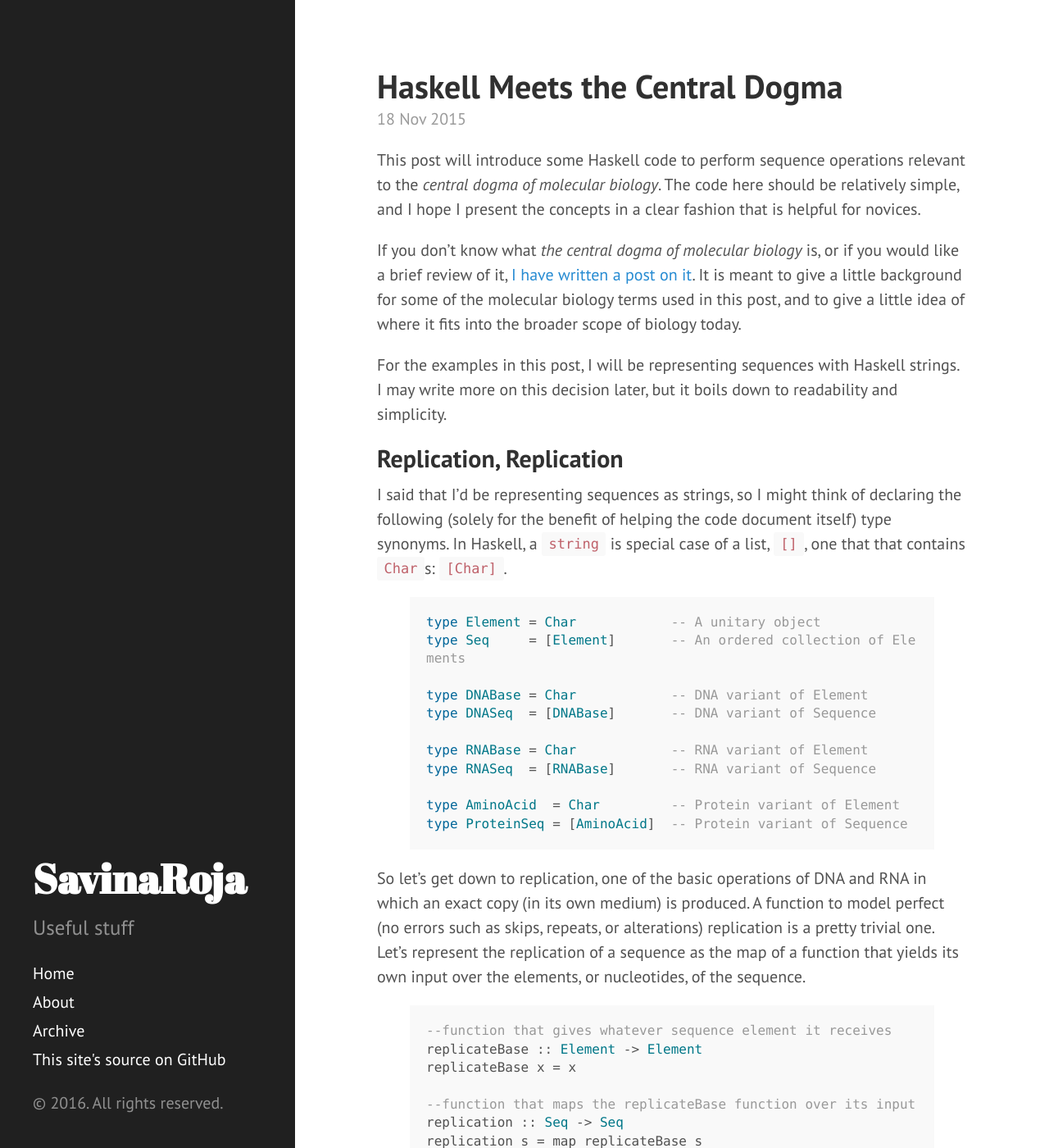
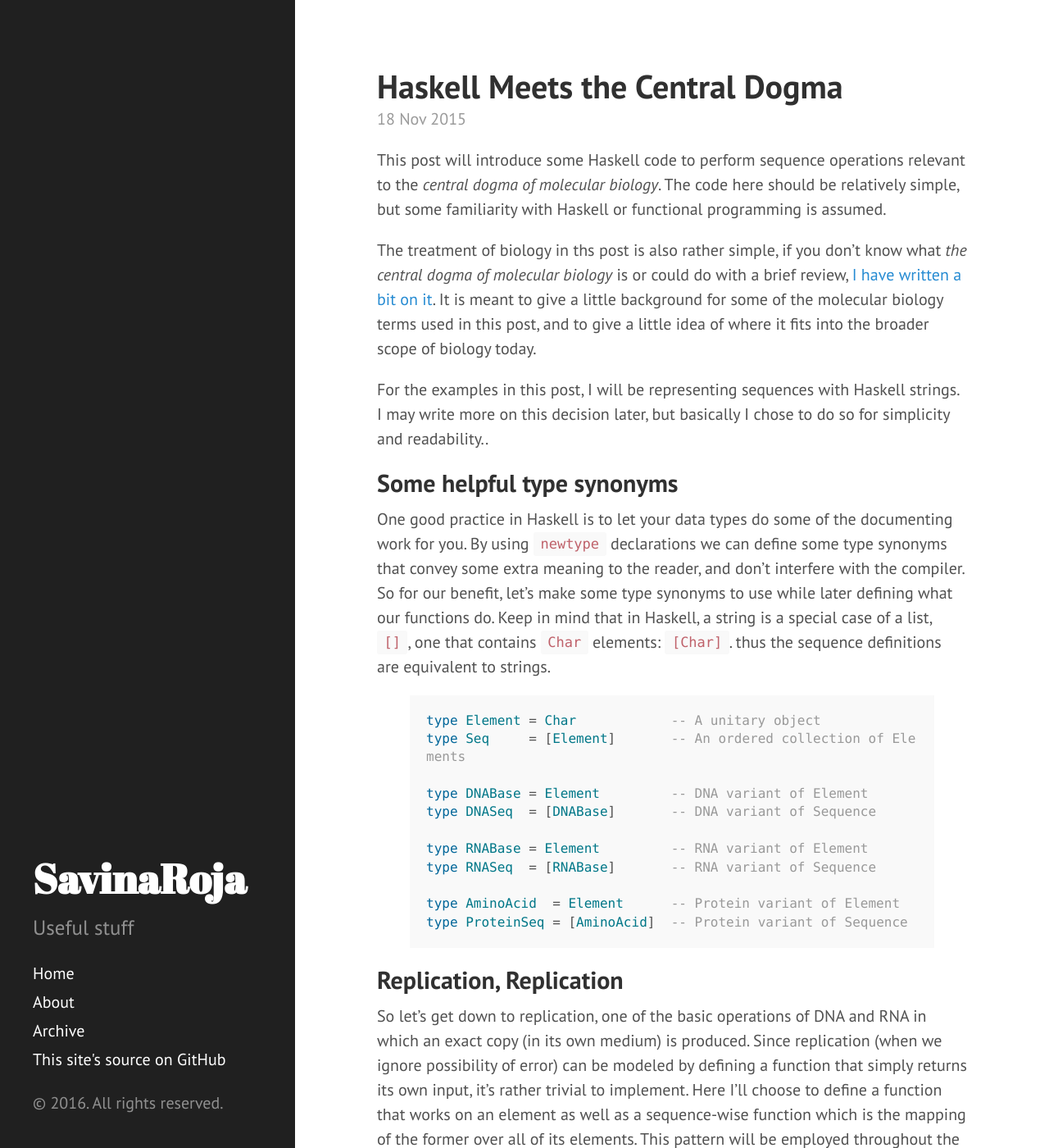
Before and after one commit to SavinaRoja/SavinaRoja.github.io, a Jekyll site: the page built from _posts/2015-11-18-haskell-meets-the-central-dogma.md, in a window 1280 px wide and 1400 px high. Shown: the whole window at 82% size. Built offline with Jekyll 4.4.1, drawn with Linux system fonts in a browser that asks for light colours; Markdown is read by kramdown in place of the engine named in the settings; some of the changed text lies outside the part shown.

Commit message:
General editing

```diff
--- a/_posts/2015-11-18-haskell-meets-the-central-dogma.md
+++ b/_posts/2015-11-18-haskell-meets-the-central-dogma.md
@@ -5,46 +5,53 @@
 
 This post will introduce some Haskell code to perform sequence operations
 relevant to the *central dogma of molecular biology*. The code here should be
-relatively simple, and I hope I present the concepts in a clear fashion that is
-helpful for novices.
+relatively simple, but some familiarity with Haskell or functional programming
+is assumed.
 
-If you don't know what *the central dogma of molecular biology* is, or if you
-would like a brief review of it, [I have written a post on it](http://savinaroja.github.io/2015/11/17/a-review-of-the-central-dogma/).
+The treatment of biology in ths post is also rather simple, if you don't know
+what *the central dogma of molecular biology* is or could do with a brief
+review, [I have written a bit on it](http://savinaroja.github.io/2015/11/17/a-review-of-the-central-dogma/).
 It is meant to give a little background for some of the molecular biology terms
 used in this post, and to give a little idea of where it fits into the broader
 scope of biology today.
 
 For the examples in this post, I will be representing sequences with Haskell
-strings. I may write more on this decision later, but it boils down to
-readability and simplicity.
+strings. I may write more on this decision later, but basically I chose to do so
+for simplicity and readability..
 
-## Replication, Replication
+## Some helpful type synonyms
 
-I said that I'd be representing sequences as strings, so I might think of
-declaring the following (solely for the benefit of helping the code document
-itself) type synonyms. In Haskell, a `string` is special case of a list, `[]`, one that
-that contains `Char`s: `[Char]`.
+One good practice in Haskell is to let your data types do some of the
+documenting work for you. By using `newtype` declarations we can define some
+type synonyms that convey some extra meaning to the reader, and don't interfere
+with the compiler. So for our benefit, let's make some type synonyms to use
+while later defining what our functions do. Keep in mind that in Haskell, a
+string is a special case of a list, `[]`, one that contains `Char` elements:
+`[Char]`. thus the sequence definitions are equivalent to strings.
 
 {% highlight haskell %}
 type Element = Char            -- A unitary object
 type Seq     = [Element]       -- An ordered collection of Elements
 
-type DNABase = Char            -- DNA variant of Element
+type DNABase = Element         -- DNA variant of Element
 type DNASeq  = [DNABase]       -- DNA variant of Sequence
 
-type RNABase = Char            -- RNA variant of Element
+type RNABase = Element         -- RNA variant of Element
 type RNASeq  = [RNABase]       -- RNA variant of Sequence
 
-type AminoAcid  = Char         -- Protein variant of Element
+type AminoAcid  = Element      -- Protein variant of Element
 type ProteinSeq = [AminoAcid]  -- Protein variant of Sequence
 {% endhighlight %}
 
+## Replication, Replication
+
 So let's get down to replication, one of the basic operations of DNA and RNA
-in which an exact copy (in its own medium) is produced. A function to model
-perfect (no errors such as skips, repeats, or alterations) replication is a
-pretty trivial one. Let's represent the replication of a sequence as the map
-of a function that yields its own input over the elements, or nucleotides, of
-the sequence.
+in which an exact copy (in its own medium) is produced. Since replication (when
+we ignore possibility of error) can be modeled by defining a function that
+simply returns its own input, it's rather trivial to implement. Here I'll choose
+to define a function that works on an element as well as a sequence-wise
+function which is the mapping of the former over all of its elements. This
+pattern will be employed throughout the examples.
 
 {% highlight haskell %}
 --function that gives whatever sequence element it receives
@@ -58,20 +65,20 @@
 
 So when we feed a string like  `"GATTACA"` to the `replication` function, we
 expect it to evaluate to `"GATTACA"`. Try it out with a few strings, you could
-a test function like the following would would tell you
-if the results are good.
+a test function like the following would would tell you if the results are good.
 
 {% highlight haskell%}
+--True if the result of the replication function is the same as the input
 validReplication :: Seq -> Bool
 validReplication s = s == replication s
 {% endhighlight %}
 
 ## Everybody likes complements
 
-So let's take a look at how we can write code to get the complementary sequence
+Now let's take a look at how we can write code to get the complementary sequence
 for a DNA or RNA sequence. You recall that DNA and RNA form double stranded
 structures according to nucleobase complementarity: `A` pairs with `T` (or `U`
-in RNA) and `C` pairs with `G`. Here's how we might represent some of this with code:
+in RNA) and `C` pairs with `G`. Here's how we might represent this with code:
 
 {% highlight haskell %}
 complementDNABase :: DNABase -> DNABase
@@ -95,10 +102,9 @@
 complementRNA s = map complementRNABase s
 {% endhighlight%}
 
-These examples leverage pattern matching on their input, we also have the option
-of writing it with guards, but I tend to prefer guards when there is a bit more
-logic to perform than just pattern matching. Here's `complementDNABase` using
-guards just to show how it might be done:
+These examples leverage pattern matching on their input. Note that we also have
+the option of writing it with guards but I don't favor guards for mere pattern
+matching. Regardless, here's `complementDNABase` using guards just to demonstrate:
 
 {% highlight haskell %}
 complementDNABase :: DNABase -> DNABase
@@ -119,8 +125,8 @@
 It is important to remember that the complementing strand of DNA or RNA
 generally "runs" in the opposite direction. That is to say, if you take `GATTACA`
 which is reading 5' to 3', and produce it's complement `CTAATGT`, the complement
-produced is reading 3' to 5'. It is common then to refer to the "reverse"
-complement of a sequence as the complement read in the conventional 5' to 3'
+produced is reading 3' to 5'. It is common then to refer to the "reverse
+complement" of a sequence as the complement read in the conventional 5' to 3'
 fashion. Producing a reverse complement function in Haskell is simple:
 
 {% highlight haskell %}
@@ -131,16 +137,20 @@
 reverseComplementRNA = reverse . complementRNA
 {% endhighlight %}
 
-Here I've used function composition with Haskell's [`reverse`](http://hackage.haskell.org/packages/archive/base/latest/doc/html/Prelude.html#v:reverse)
-to define the reverse complement functions.
+Here I've used function composition with Haskell's
+[`reverse`](http://hackage.haskell.org/packages/archive/base/latest/doc/html/Prelude.html#v:reverse)
+function to easily define the reverse complement functions. That's pretty handy.
 
 ## Transcription and noitpircsnarT
 
 The process of transcription refers to the production of RNA from a DNA template
 and reverse transcription the production of DNA from an RNA template. This is
 again mediated by base complementarity, and the code for it can be readily made
-by adapting our complementing functions from above. Here we need only replace
-`'T'`s with `U`s and vice versa.
+by adapting our complementing functions from above. When a DNA sequence, `s`, is
+transcribed, a copy of that sequence is made in RNA using base complementarity
+to the complementing DNA strand, `s'`. Since RNA nucleobases differ in the use
+of Uracil instead of Thymine, the matter of transcription involves replacing
+our `'T'`s with `'U'`s and vice versa for reverse transcription.
 
 {% highlight haskell %}
 transcribeBase :: DNABase -> RNABase
@@ -158,9 +168,11 @@
 reverseTranscribe s = map reverseTranscribeBase s
 {% endhighlight %}
 
-Since transcription and reverse transcription are symmetrical processes, it
-would be good to check that if we pass a string through both functions we get
-back what we started with. I'll give the testing functions fun names:
+Transcription and reverse transcription functions should be symmetrical. By
+which I mean to say that if I transcribe a DNA sequence and then reverse
+transcribe the result, I should be back at the start again. The same is true
+if I reverse transcribe an RNA sequence, then transcribe the result. We can
+make some fun functions to test whether this holds true:
 
 {% highlight haskell %}
 pingPong :: DNASeq -> Bool
@@ -175,10 +187,10 @@
 
 ## Translation -> Traducción
 
-Translation is the process of creating proteins from messenger RNA sequences,
-where the RNA is read three nucleotides at a time, constituting a codon, to
+Translation is the process of creating proteins from messenger RNA sequences.
+RNA is read in chunks of three nucleotides, constituting a codon, to
 determine which amino acid to add to a growing protein chain. The ["Genetic Code"](https://en.wikipedia.org/wiki/Genetic_code)
-is the (mostly universal) coding scheme used in biology that maps codons to
+is the (*mostly* universal) coding scheme used in biology that maps codons to
 amino acids. Without further ado, here's the genetic code in haskell:
 
 {% highlight haskell %}
@@ -257,8 +269,8 @@
 {% endhighlight %}
 
 When it comes to expressing coding schemes, there's just no way to cut corners
-so that got a little verbose. Writing that sort of code is no fun, fortunately it
-doesn't come up that often. So now that we've got our genetic code, let's put it
+so that got a little verbose. Writing that sort of code is no fun, but there was
+no way around it. So now that we've got our genetic code, let's put it
 to work translating some codons to a protein sequence.
 
 {% highlight haskell %}
@@ -277,7 +289,7 @@
 
 If we want to translate DNA sequences, we
 could go the hard way and write a new function, or we could go the smart way and
-compose a new one:
+create easily with function composition:
 
 {% highlight haskell %}
 translateDNA :: DNASeq -> ProteinSeq
@@ -341,9 +353,9 @@
 {% endhighlight %}
 
 It's pretty clear that our results don't match. If you're savvy to the topic of
-translation, you may have been expecting this. Keen pattern recognizers will
-notice that the expected translated protein is there, flanked at both ends by
-some other protein sequences. To avoid getting dense with details, I'll just say
+translation, you may have been expecting this. Though it turns out that upon
+close inspection that we see the expected sequence **is** in there, but flanked at both ends by
+some other protein sequences. Without getting into details, I'll say
 that mRNA sequences contain untranslated regions (UTRs) at both the 5' and 3'
 ends of the sequence. These untranslated regions are a part of the sequence file
 that I grabbed and I did not account for them yet!
```
Also changed, not shown: other parts of _posts/2015-11-18-haskell-meets-the-central-dogma.md (+3 -3 lines).
